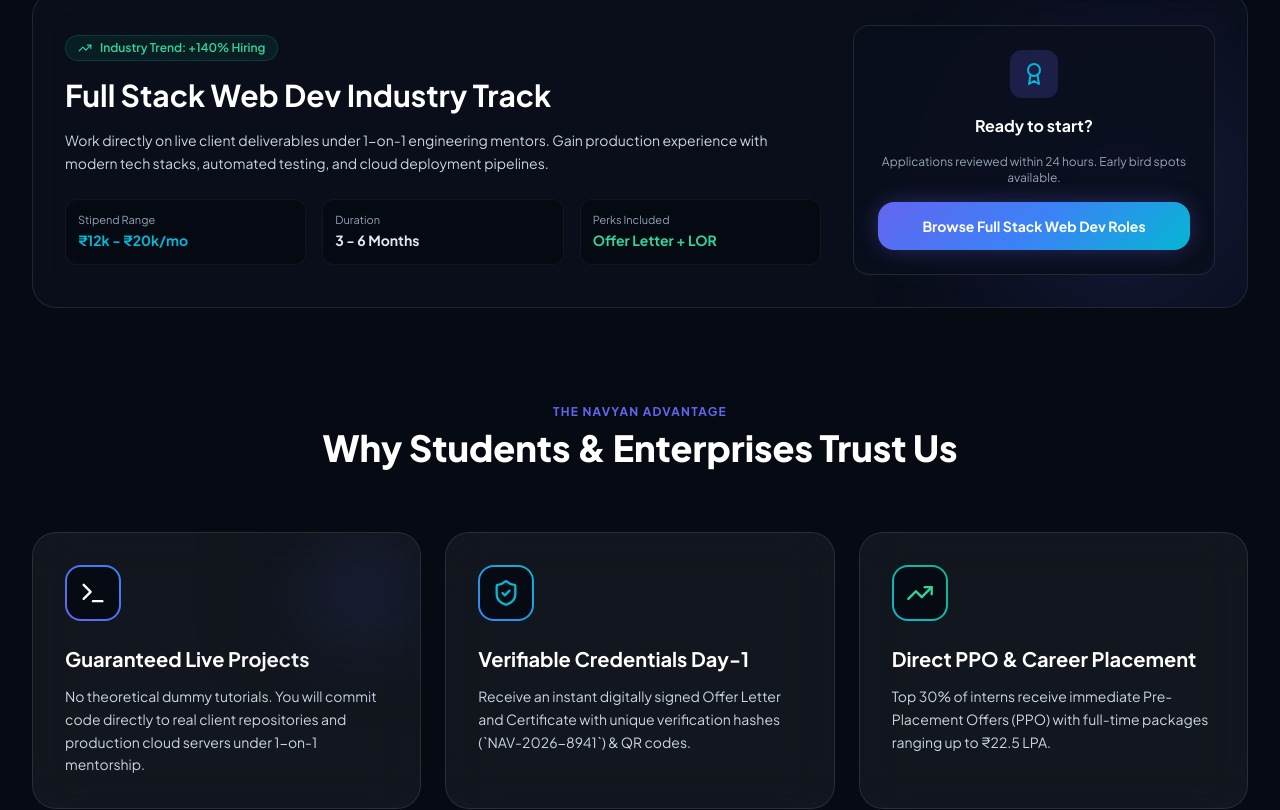
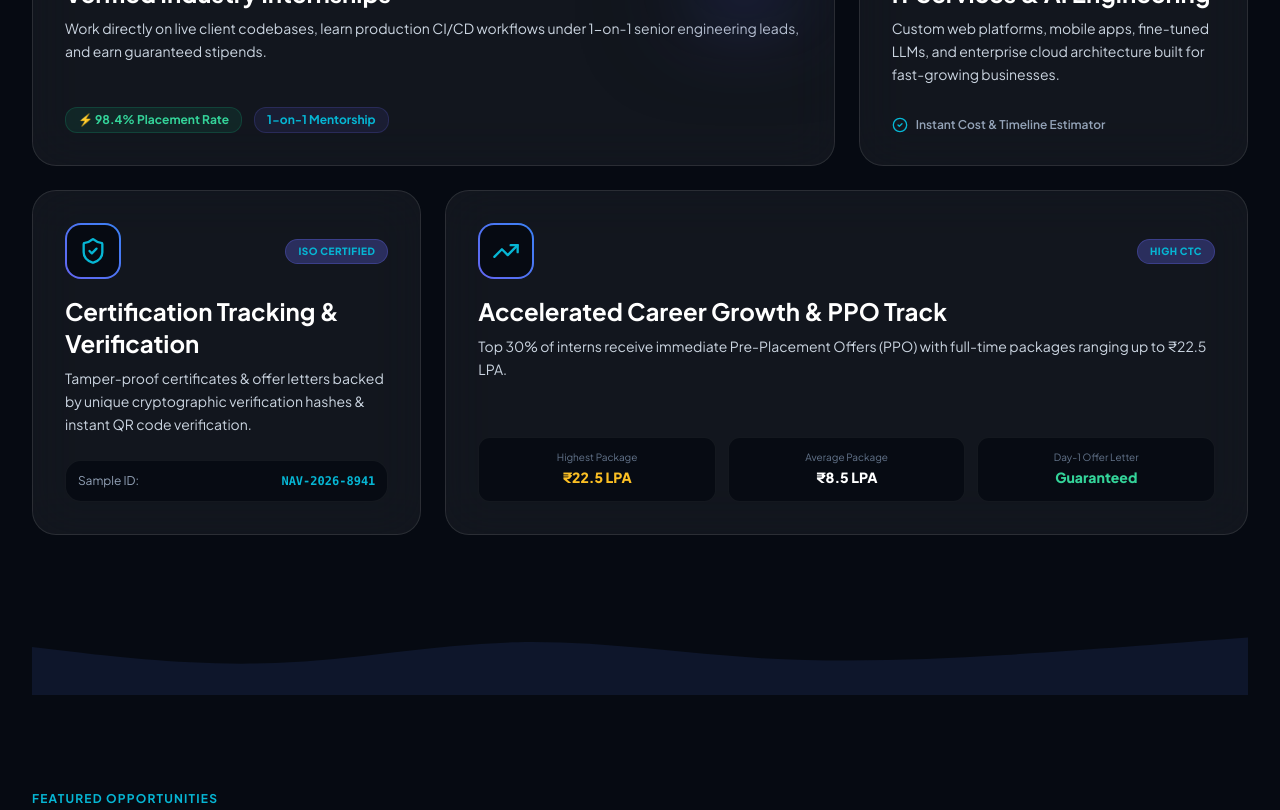
Before and after one commit to Anubhavsaxena2004/frontend_enhancement, a React (Vite) app: page / in a window 1280 px wide. Shown: the part 1520-2330 px from the top of the page. Built offline with nearby package versions, Linux system fonts and the light colour scheme.

Commit message:
feat: implement Bento Box Features grid with cursor hover spotlight, frosted glass UI, Lucide icons, and staggered scroll entrance

```diff
--- a/src/components/Home.jsx
+++ b/src/components/Home.jsx
@@ -8,6 +8,7 @@
   Briefcase,
   Award,
   Code2,
+  Code,
   TrendingUp,
   Users,
   ShieldCheck,
@@ -51,13 +52,98 @@
 };
 
 const fadeInUpOnce = {
-  hidden: { opacity: 0, y: 15 },
+  hidden: { opacity: 0, y: 20 },
+  visible: {
+    opacity: 1,
+    y: 0,
+    transition: { duration: 0.6, ease: [0.21, 0.47, 0.32, 0.98] }
+  }
+};
+
+const bentoGridStagger = {
+  hidden: { opacity: 0 },
+  visible: {
+    opacity: 1,
+    transition: {
+      staggerChildren: 0.12,
+      delayChildren: 0.1
+    }
+  }
+};
+
+const bentoCardVariant = {
+  hidden: { opacity: 0, y: 30 },
   visible: {
     opacity: 1,
     y: 0,
     transition: { duration: 0.5, ease: 'easeOut' }
   }
 };
+
+// Reusable BentoCard Component with Mouse Spotlight Radial Glow
+function BentoCard({ children, className = '', icon: Icon, title, subtitle, tag, colSpan = '' }) {
+  const [mousePos, setMousePos] = useState({ x: 0, y: 0 });
+  const [isHovered, setIsHovered] = useState(false);
+
+  const handleMouseMove = (e) => {
+    const rect = e.currentTarget.getBoundingClientRect();
+    setMousePos({
+      x: e.clientX - rect.left,
+      y: e.clientY - rect.top,
+    });
+  };
+
+  return (
+    <motion.div
+      variants={bentoCardVariant}
+      whileHover={{ y: -4 }}
+      transition={{ type: 'spring', stiffness: 300, damping: 25 }}
+      onMouseMove={handleMouseMove}
+      onMouseEnter={() => setIsHovered(true)}
+      onMouseLeave={() => setIsHovered(false)}
+      className={`relative overflow-hidden rounded-3xl border border-slate-200 dark:border-white/10 bg-slate-50/80 dark:bg-white/5 backdrop-blur-xl p-8 hover:border-primary/40 transition-colors duration-300 group ${colSpan} ${className}`}
+    >
+      {/* Cursor Mouse Spotlight Radial Gradient */}
+      {isHovered && (
+        <div
+          className="pointer-events-none absolute -inset-px transition-opacity duration-300"
+          style={{
+            background: `radial-gradient(600px circle at ${mousePos.x}px ${mousePos.y}px, rgba(99, 102, 241, 0.15), transparent 40%)`,
+          }}
+        />
+      )}
+
+      {/* Card Content */}
+      <div className="relative z-10 flex flex-col justify-between h-full space-y-6">
+        <div className="space-y-4">
+          <div className="flex items-center justify-between">
+            <div className="w-14 h-14 rounded-2xl bg-gradient-to-tr from-brand-indigo to-brand-blue p-0.5 group-hover:scale-105 transition-transform">
+              <div className="w-full h-full bg-white dark:bg-navy-950 rounded-[14px] flex items-center justify-center text-slate-900 dark:text-white">
+                <Icon className="w-7 h-7 text-brand-indigo dark:text-brand-cyan" />
+              </div>
+            </div>
+            {tag && (
+              <span className="text-[10px] font-extrabold px-3 py-1 rounded-full bg-brand-indigo/10 dark:bg-brand-indigo/30 text-brand-indigo dark:text-brand-cyan border border-brand-indigo/30 uppercase tracking-wider">
+                {tag}
+              </span>
+            )}
+          </div>
+
+          <div>
+            <h4 className="text-xl sm:text-2xl font-bold text-slate-900 dark:text-white group-hover:text-brand-indigo dark:group-hover:text-brand-cyan transition-colors">
+              {title}
+            </h4>
+            <p className="text-slate-600 dark:text-slate-300 text-sm leading-relaxed mt-2">
+              {subtitle}
+            </p>
+          </div>
+        </div>
+
+        {children}
+      </div>
+    </motion.div>
+  );
+}
 
 export default function Home({ setActiveTab, onSelectInternship, onOpenAuth }) {
   const [activeDomainIndex, setActiveDomainIndex] = useState(0);
@@ -264,199 +350,111 @@
         </div>
       </section>
 
-      {/* INTERACTIVE DOMAIN EXPLORER */}
-      <section className="max-w-7xl mx-auto px-4 sm:px-6 lg:px-8">
-        <div className="text-center max-w-3xl mx-auto mb-12">
+      {/* PROMPT FEATURES SECTION: BENTO BOX GRID LAYOUT WITH HOVER SPOTLIGHT */}
+      <section className="max-w-7xl mx-auto px-4 sm:px-6 lg:px-8 relative">
+        <div className="text-center max-w-3xl mx-auto mb-16">
           <h2 className="text-xs font-bold text-brand-indigo dark:text-brand-cyan tracking-widest uppercase mb-2">
-            Specialized Career Tracks
+            The Navyan Ecosystem
           </h2>
           <h3 className="text-3xl sm:text-4xl font-extrabold text-slate-900 dark:text-white">
-            Choose Your High-Growth Domain
-          </h3>
-          <p className="mt-3 text-slate-600 dark:text-slate-400 text-sm">
-            Select a technology track below to view active internship stipends, hiring trends, and required skills.
-          </p>
-        </div>
-
-        {/* Domain Buttons */}
-        <div className="flex flex-wrap items-center justify-center gap-3 mb-10">
-          {domains.map((domain, idx) => {
-            const Icon = domain.icon;
-            const isSelected = activeDomainIndex === idx;
-            return (
-              <button
-                key={idx}
-                onClick={() => setActiveDomainIndex(idx)}
-                className={`px-5 py-3 rounded-2xl text-xs font-bold transition-all flex items-center gap-2.5 ${
-                  isSelected
-                    ? 'bg-gradient-to-r from-brand-indigo to-brand-blue text-white shadow-glow-indigo scale-105'
-                    : 'bg-slate-100 dark:bg-navy-900/80 text-slate-700 dark:text-slate-300 hover:text-slate-900 dark:hover:text-white border border-slate-200 dark:border-white/10'
-                }`}
-              >
-                <Icon className={`w-4 h-4 ${isSelected ? 'text-white' : 'text-brand-indigo dark:text-brand-cyan'}`} />
-                <span>{domain.title}</span>
-                <span className={`text-[10px] px-2 py-0.5 rounded-full uppercase font-extrabold ${
-                  isSelected ? 'bg-white/20 text-white' : 'bg-slate-200 dark:bg-navy-800 text-brand-indigo dark:text-brand-cyan'
-                }`}>
-                  {domain.badge}
-                </span>
-              </button>
-            );
-          })}
-        </div>
-
-        {/* Active Domain Spotlight Card */}
-        <motion.div
-          key={activeDomainIndex}
-          initial={{ opacity: 0, y: 10 }}
-          animate={{ opacity: 1, y: 0 }}
-          transition={{ duration: 0.3 }}
-          className="glass-panel p-8 rounded-3xl relative overflow-hidden border border-slate-200 dark:border-white/10 bg-slate-50/90 dark:bg-navy-900/80"
-        >
-          <div className="absolute -right-10 -bottom-10 w-80 h-80 bg-brand-indigo/10 rounded-full blur-3xl pointer-events-none" />
-
-          <div className="grid grid-cols-1 lg:grid-cols-3 gap-8 items-center">
-            <div className="lg:col-span-2 space-y-4">
-              <div className="inline-flex items-center gap-2 px-3 py-1 rounded-full bg-emerald-500/10 text-emerald-600 dark:text-emerald-400 border border-emerald-500/20 text-xs font-semibold">
-                <TrendingUp className="w-3.5 h-3.5" />
-                <span>Industry Trend: {domains[activeDomainIndex].growth}</span>
-              </div>
-              <h4 className="text-2xl sm:text-3xl font-bold text-slate-900 dark:text-white">
-                {domains[activeDomainIndex].title} Industry Track
-              </h4>
-              <p className="text-slate-600 dark:text-slate-300 text-sm leading-relaxed">
-                Work directly on live client deliverables under 1-on-1 engineering mentors. Gain production experience with modern tech stacks, automated testing, and cloud deployment pipelines.
-              </p>
-
-              <div className="grid grid-cols-2 sm:grid-cols-3 gap-4 pt-2">
-                <div className="p-3 rounded-xl bg-white dark:bg-navy-950/80 border border-slate-200 dark:border-white/5">
-                  <span className="text-[11px] text-slate-500 dark:text-slate-400 block">Stipend Range</span>
-                  <span className="text-sm font-bold text-brand-indigo dark:text-brand-cyan">{domains[activeDomainIndex].stipend}</span>
-                </div>
-                <div className="p-3 rounded-xl bg-white dark:bg-navy-950/80 border border-slate-200 dark:border-white/5">
-                  <span className="text-[11px] text-slate-500 dark:text-slate-400 block">Duration</span>
-                  <span className="text-sm font-bold text-slate-800 dark:text-slate-200">3 - 6 Months</span>
-                </div>
-                <div className="p-3 rounded-xl bg-white dark:bg-navy-950/80 border border-slate-200 dark:border-white/5">
-                  <span className="text-[11px] text-slate-500 dark:text-slate-400 block">Perks Included</span>
-                  <span className="text-sm font-bold text-emerald-600 dark:text-emerald-400">Offer Letter + LOR</span>
-                </div>
-              </div>
-            </div>
-
-            <div className="glass-panel p-6 rounded-2xl border border-slate-200 dark:border-white/10 space-y-4 text-center bg-white/80 dark:bg-navy-900/90">
-              <div className="w-12 h-12 mx-auto rounded-xl bg-brand-indigo/20 flex items-center justify-center text-brand-indigo dark:text-brand-cyan">
-                <Award className="w-6 h-6" />
-              </div>
-              <h5 className="text-slate-900 dark:text-white font-bold text-base">Ready to start?</h5>
-              <p className="text-xs text-slate-500 dark:text-slate-400">
-                Applications reviewed within 24 hours. Early bird spots available.
-              </p>
-              <Button
-                variant="primary"
-                size="md"
-                className="w-full"
-                onClick={() => setActiveTab('internships')}
-              >
-                Browse {domains[activeDomainIndex].title} Roles
-              </Button>
-            </div>
-          </div>
-        </motion.div>
-
-      </section>
-
-      {/* BENTO GRID CARDS WITH MICRO-GLOW */}
-      <section className="max-w-7xl mx-auto px-4 sm:px-6 lg:px-8 relative">
-        <div className="text-center max-w-3xl mx-auto mb-16">
-          <h2 className="text-xs font-bold text-brand-indigo tracking-widest uppercase mb-2">
-            The Navyan Advantage
-          </h2>
-          <h3 className="text-3xl sm:text-4xl font-extrabold text-slate-900 dark:text-white">
-            Why Students & Enterprises Trust Us
+            Everything You Need to Scale Your Career & Tech Infrastructure
           </h3>
         </div>
 
-        {/* Bento Grid layout */}
-        <div className="grid grid-cols-1 md:grid-cols-3 gap-6">
+        {/* Bento Box CSS Grid with Framer Motion Entrance Stagger (viewport once: true) */}
+        <motion.div
+          variants={bentoGridStagger}
+          initial="hidden"
+          whileInView="visible"
+          viewport={{ once: true, margin: '-50px' }}
+          className="grid grid-cols-1 md:grid-cols-3 gap-6"
+        >
 
-          {/* Primary Feature Card with Haikei blob glow */}
-          <motion.div
-            whileHover={{ y: -4 }}
-            viewport={{ once: true }}
-            transition={{ type: 'spring', stiffness: 300 }}
-            className="relative overflow-hidden rounded-3xl border border-slate-200 dark:border-white/10 bg-slate-50/80 dark:bg-white/5 backdrop-blur-xl p-8 hover:border-primary/40 transition-all duration-300 group"
+          {/* Card 1: Verified Internships (Spans 2 columns on desktop) */}
+          <BentoCard
+            icon={Briefcase}
+            title="Verified Industry Internships"
+            subtitle="Work directly on live client codebases, learn production CI/CD workflows under 1-on-1 senior engineering leads, and earn guaranteed stipends."
+            tag="Guaranteed Stipend"
+            colSpan="md:col-span-2"
           >
+            {/* Embedded Ambient Haikei Blob Glow */}
             <img
               src="/blob.svg"
               alt="Ambient Glow"
               className="absolute -right-10 -top-10 w-48 h-48 opacity-20 pointer-events-none blur-2xl"
             />
+            <div className="flex items-center gap-3 pt-2">
+              <span className="text-xs font-bold text-emerald-600 dark:text-emerald-400 bg-emerald-500/10 px-3 py-1 rounded-xl border border-emerald-500/20">
+                ⚡ 98.4% Placement Rate
+              </span>
+              <span className="text-xs font-bold text-brand-indigo dark:text-brand-cyan bg-brand-indigo/10 px-3 py-1 rounded-xl border border-brand-indigo/20">
+                1-on-1 Mentorship
+              </span>
+            </div>
+          </BentoCard>
 
-            <div className="w-14 h-14 rounded-2xl bg-gradient-to-tr from-brand-indigo to-brand-blue p-0.5 mb-6 group-hover:scale-110 transition-transform">
-              <div className="w-full h-full bg-white dark:bg-navy-950 rounded-[14px] flex items-center justify-center text-slate-900 dark:text-white">
-                <Terminal className="w-7 h-7 text-brand-indigo dark:text-white" />
+          {/* Card 2: IT Services */}
+          <BentoCard
+            icon={Code}
+            title="IT Services & AI Engineering"
+            subtitle="Custom web platforms, mobile apps, fine-tuned LLMs, and enterprise cloud architecture built for fast-growing businesses."
+            tag="Enterprise Grade"
+          >
+            <div className="flex items-center gap-2 text-xs font-semibold text-slate-500 dark:text-slate-400 pt-2">
+              <CheckCircle2 className="w-4 h-4 text-brand-indigo dark:text-brand-cyan shrink-0" />
+              <span>Instant Cost & Timeline Estimator</span>
+            </div>
+          </BentoCard>
+
+          {/* Card 3: Certification Tracking */}
+          <BentoCard
+            icon={ShieldCheck}
+            title="Certification Tracking & Verification"
+            subtitle="Tamper-proof certificates & offer letters backed by unique cryptographic verification hashes & instant QR code verification."
+            tag="ISO Certified"
+          >
+            <div className="p-3 rounded-2xl bg-white dark:bg-navy-950/80 border border-slate-200 dark:border-white/5 text-xs flex items-center justify-between">
+              <span className="text-slate-500 dark:text-slate-400">Sample ID:</span>
+              <code className="font-bold text-brand-indigo dark:text-brand-cyan font-mono">NAV-2026-8941</code>
+            </div>
+          </BentoCard>
+
+          {/* Card 4: Career Growth & PPO Track (Spans 2 columns on desktop) */}
+          <BentoCard
+            icon={TrendingUp}
+            title="Accelerated Career Growth & PPO Track"
+            subtitle="Top 30% of interns receive immediate Pre-Placement Offers (PPO) with full-time packages ranging up to ₹22.5 LPA."
+            tag="High CTC"
+            colSpan="md:col-span-2"
+          >
+            <div className="grid grid-cols-2 sm:grid-cols-3 gap-3 pt-2">
+              <div className="p-3 rounded-xl bg-white dark:bg-navy-950/80 border border-slate-200 dark:border-white/5 text-center">
+                <span className="text-[10px] text-slate-500 block">Highest Package</span>
+                <span className="text-sm font-extrabold text-amber-500 dark:text-amber-400">₹22.5 LPA</span>
+              </div>
+              <div className="p-3 rounded-xl bg-white dark:bg-navy-950/80 border border-slate-200 dark:border-white/5 text-center">
+                <span className="text-[10px] text-slate-500 block">Average Package</span>
+                <span className="text-sm font-extrabold text-slate-900 dark:text-white">₹8.5 LPA</span>
+              </div>
+              <div className="p-3 rounded-xl bg-white dark:bg-navy-950/80 border border-slate-200 dark:border-white/5 text-center col-span-2 sm:col-span-1">
+                <span className="text-[10px] text-slate-500 block">Day-1 Offer Letter</span>
+                <span className="text-sm font-extrabold text-emerald-600 dark:text-emerald-400">Guaranteed</span>
               </div>
             </div>
-            <h4 className="text-xl font-bold text-slate-900 dark:text-white mb-3 group-hover:text-brand-indigo dark:group-hover:text-brand-cyan transition-colors">
-              Guaranteed Live Projects
-            </h4>
-            <p className="text-slate-600 dark:text-slate-300 text-sm leading-relaxed">
-              No theoretical dummy tutorials. You will commit code directly to real client repositories and production cloud servers under 1-on-1 mentorship.
-            </p>
-          </motion.div>
+          </BentoCard>
 
-          {/* Secondary Card 1 */}
-          <motion.div
-            whileHover={{ y: -4 }}
-            viewport={{ once: true }}
-            transition={{ type: 'spring', stiffness: 300 }}
-            className="relative overflow-hidden rounded-3xl border border-slate-200 dark:border-white/10 bg-slate-50/80 dark:bg-white/5 backdrop-blur-xl p-8 hover:border-primary/40 transition-all duration-300 group"
-          >
-            <div className="w-14 h-14 rounded-2xl bg-gradient-to-tr from-brand-blue to-brand-cyan p-0.5 mb-6 group-hover:scale-110 transition-transform">
-              <div className="w-full h-full bg-white dark:bg-navy-950 rounded-[14px] flex items-center justify-center text-slate-900 dark:text-white">
-                <ShieldCheck className="w-7 h-7 text-brand-indigo dark:text-brand-cyan" />
-              </div>
-            </div>
-            <h4 className="text-xl font-bold text-slate-900 dark:text-white mb-3 group-hover:text-brand-indigo dark:group-hover:text-brand-cyan transition-colors">
-              Verifiable Credentials Day-1
-            </h4>
-            <p className="text-slate-600 dark:text-slate-300 text-sm leading-relaxed">
-              Receive an instant digitally signed Offer Letter and Certificate with unique verification hashes (`NAV-2026-8941`) & QR codes.
-            </p>
-          </motion.div>
-
-          {/* Secondary Card 2 */}
-          <motion.div
-            whileHover={{ y: -4 }}
-            viewport={{ once: true }}
-            transition={{ type: 'spring', stiffness: 300 }}
-            className="relative overflow-hidden rounded-3xl border border-slate-200 dark:border-white/10 bg-slate-50/80 dark:bg-white/5 backdrop-blur-xl p-8 hover:border-primary/40 transition-all duration-300 group"
-          >
-            <div className="w-14 h-14 rounded-2xl bg-gradient-to-tr from-brand-cyan to-brand-emerald p-0.5 mb-6 group-hover:scale-110 transition-transform">
-              <div className="w-full h-full bg-white dark:bg-navy-950 rounded-[14px] flex items-center justify-center text-slate-900 dark:text-white">
-                <TrendingUp className="w-7 h-7 text-emerald-600 dark:text-emerald-400" />
-              </div>
-            </div>
-            <h4 className="text-xl font-bold text-slate-900 dark:text-white mb-3 group-hover:text-brand-indigo dark:group-hover:text-brand-cyan transition-colors">
-              Direct PPO & Career Placement
-            </h4>
-            <p className="text-slate-600 dark:text-slate-300 text-sm leading-relaxed">
-              Top 30% of interns receive immediate Pre-Placement Offers (PPO) with full-time packages ranging up to ₹22.5 LPA.
-            </p>
-          </motion.div>
-
-        </div>
+        </motion.div>
 
         {/* Seamless Layered Wave Section Divider */}
-        <div className="w-full overflow-hidden leading-none pt-12">
+        <div className="w-full overflow-hidden leading-none pt-16">
           <svg
             className="relative block w-full h-12 md:h-24 text-[color:var(--bg-secondary)]"
             viewBox="0 0 1440 320"
             preserveAspectRatio="none"
           >
             <path
-              d="M0,160L48,176C96,192,192,224,288,213.3C384,203,480,149,576,144C672,139,768,181,864,197.3C960,213,1056,203,1152,186.7C1248,171,1344,149,1392,138.7L1440,128L1440,320L1392,320C1344,320,1248,320,1152,320C1056,320,960,320,864,320C768,320,672,320,576,320C480,320,384,320,288,320C192,320,96,320,48,320L0,320Z"
+              d="M0,160L48,176C96,192,192,224,288,213.3C384,203,480,149,576,144C672,139,768,181,864,197.3C960,213,1056,203,1152,186.7C1248,171,1344,149,1392,138.7L1440,128L1440,320L1392,320C1344,320,1248,320,1152,320C1056,320,960,320,864,320C480,320,384,320,288,320C192,320,96,320,48,320L0,320Z"
               fill="currentColor"
             ></path>
           </svg>
```
